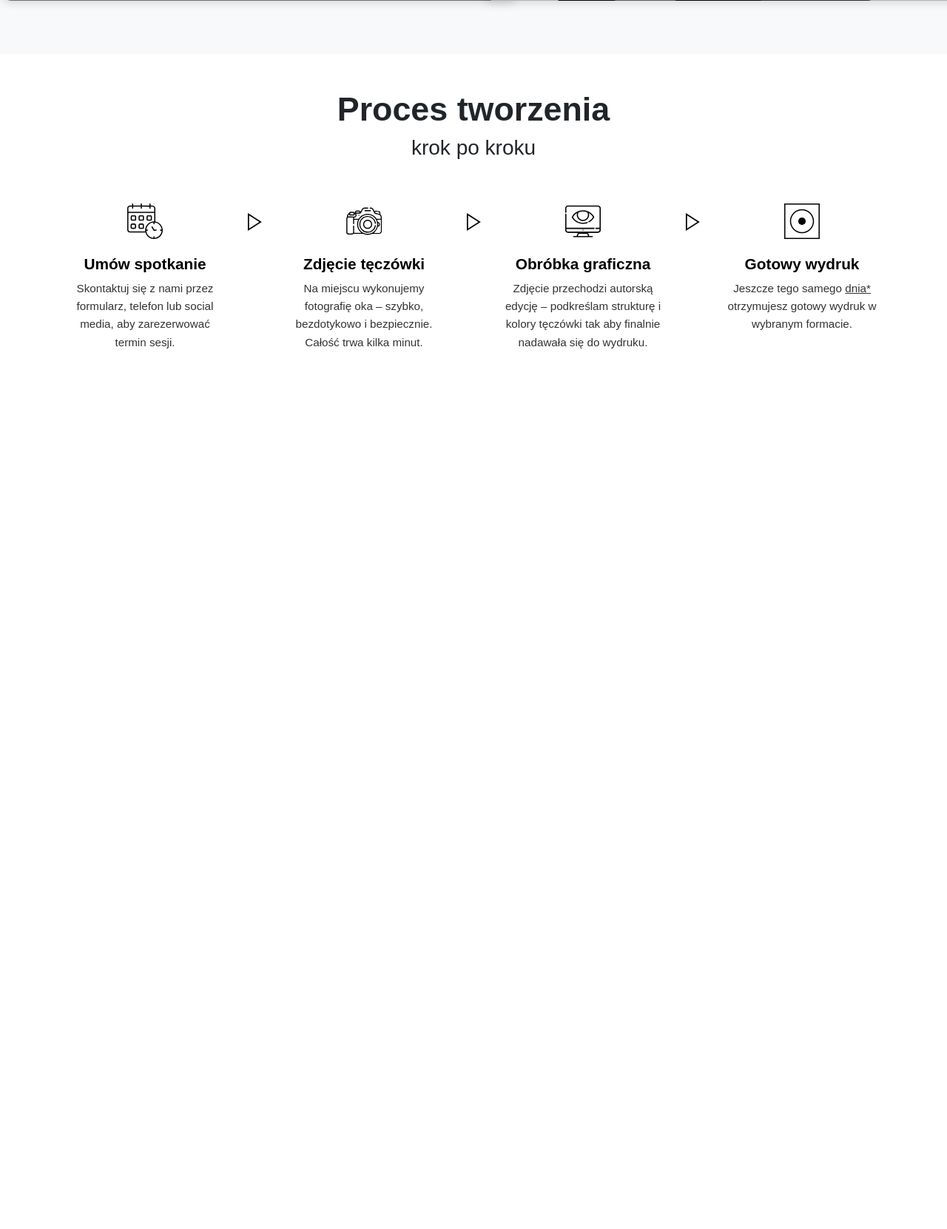
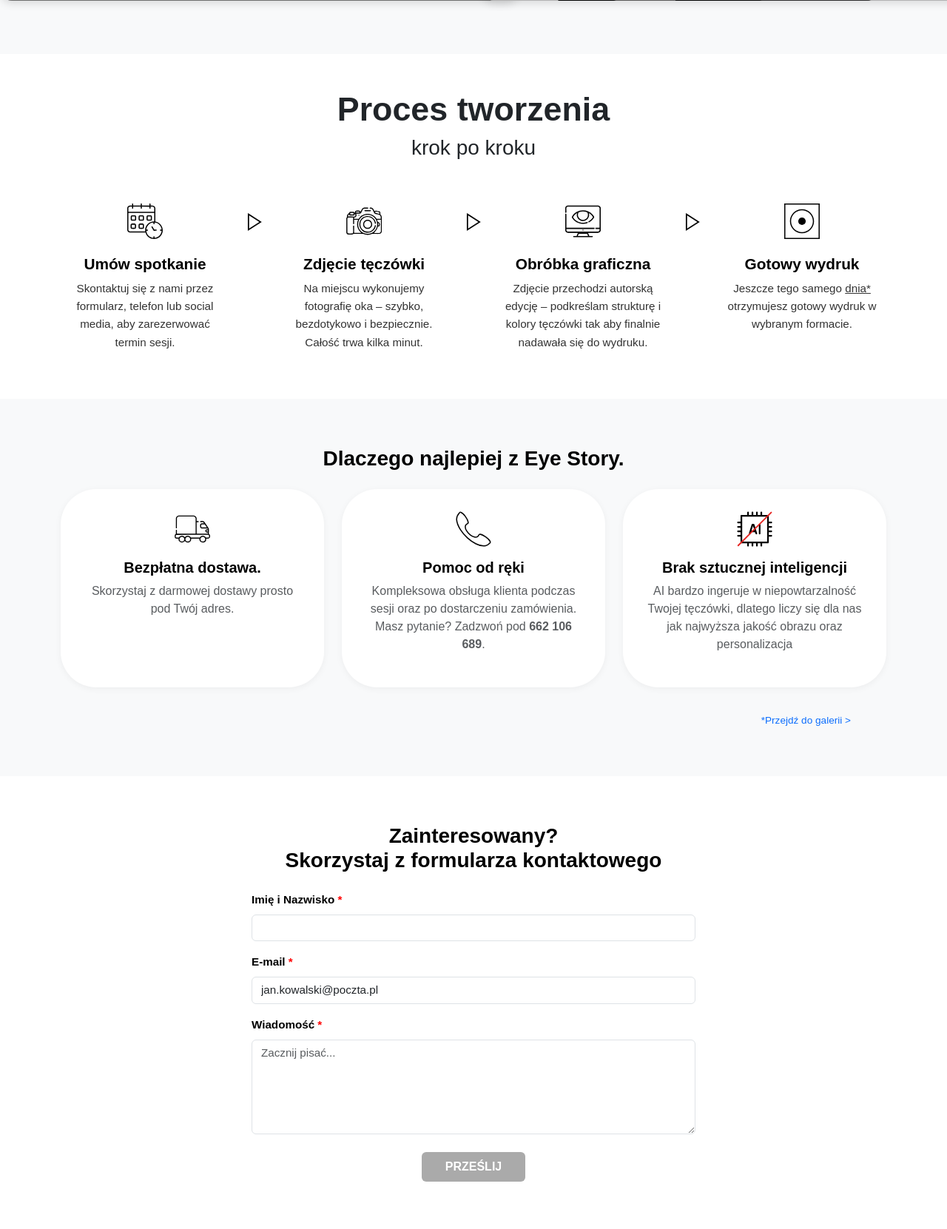
Before and after one commit to Poolsarr/ziutek, a PHP site: page / in a window 1280 px wide; the page is wider, and only the part inside the window is pictured. Shown: the part 3290-4951 px from the top of that part at 74% size. Before the commit the page ends 3761 px from the top of that part, so only its background shows below. Run offline with PHP 8.4, Linux system fonts and the light colour scheme; grey boxes are pictures that could not be loaded.

Commit message:
Dodano sekcje Dlaczego najlepiej z Eye Story. i formularz, Poprawiono responsywnosc

```diff
--- a/index.html
+++ b/index.html
@@ -22,6 +22,7 @@
     <!-- ========================================================================= -->
     <!-- Sekcja Główna (Hero)                                                      -->
     <!-- ========================================================================= -->
+
     <section class="main-section">
         <div class="container-fluid px-3">
             <div class="row gx-2 mt-2 align-items-center justify-content-center">
@@ -52,26 +53,49 @@
     <!-- ========================================================================= -->
     <!-- Sekcja Galeria                                                            -->
     <!-- ========================================================================= -->
+
     <section id="galeria" class="main-section gallery-section">
         <div class="container-fluid px-3">
             <div id="galeria-start-point" style="position: relative; top: -60px;"></div> <!-- Możesz dostosować 'top' lub użyć scroll-margin-top -->
             <div class="row gx-2 mt-2 align-items-center justify-content-center">
-                <!-- Kolumna z siatką obrazów -->
+        <!-- Galeria -->
         <div class="col-lg-6 d-flex align-items-center">
-                    <div class="row g-md-4 g-2">
-                        <!-- ZMIANA KLAS KOLUMN -->
-                        <div class="col-md-6 col-12 mb-2 mb-md-0">
-                            <img src="assets/przykład 1.png" alt="Przykład zdjęcia tęczówki 1" class="img-fluid rounded shadow gallery-image-square" />
+        <div class="w-100">
+
+            <!-- Karuzela (mobile only) -->
+            <div id="mobileGalleryCarousel" class="carousel slide d-md-none mb-4" data-bs-ride="carousel">
+                <div class="carousel-inner">
+                    <div class="carousel-item active">
+                        <img src="assets/przykład 1.png" class="gallery-carousel-img" alt="Przykład zdjęcia tęczówki 1" />
                     </div>
-                        <div class="col-md-6 col-12 mb-2 mb-md-0">
-                            <img src="assets/wizualizacja 3.jpg" alt="Wizualizacja produktu 3" class="img-fluid rounded shadow gallery-image-square" />
+                    <div class="carousel-item">
+                    <img src="assets/wizualizacja 3.jpg" class="gallery-carousel-img" alt="Wizualizacja produktu 3" />
                     </div>
-                        <div class="col-md-6 col-12 mb-2 mb-md-0">
-                            <img src="assets/wizualizacja 4.jpg" alt="Wizualizacja produktu 4" class="img-fluid rounded shadow gallery-image-square" />
+                    <div class="carousel-item">
+                    <img src="assets/wizualizacja 4.jpg" class="gallery-carousel-img" alt="Wizualizacja produktu 4" />
                     </div>
-                        <div class="col-md-6 col-12"> <!-- Ostatni nie potrzebuje mb-2 na mobile -->
-                            <img src="assets/przykład 2.png" alt="Przykład zdjęcia tęczówki 2" class="img-fluid rounded shadow gallery-image-square" />
+                    <div class="carousel-item">
+                    <img src="assets/przykład 2.png" class="gallery-carousel-img" alt="Przykład zdjęcia tęczówki 2" />
                     </div>
+                </div>
+                <button class="carousel-control-prev" type="button" data-bs-target="#mobileGalleryCarousel" data-bs-slide="prev">
+                    <span class="carousel-control-prev-icon" aria-hidden="true"></span>
+                    <span class="visually-hidden">Poprzedni</span>
+                </button>
+                <button class="carousel-control-next" type="button" data-bs-target="#mobileGalleryCarousel" data-bs-slide="next">
+                    <span class="carousel-control-next-icon" aria-hidden="true"></span>
+                    <span class="visually-hidden">Następny</span>
+                </button>
+            </div>
+
+            <!-- Siatka 2x2 (desktop only) -->
+            <div class="gallery-grid d-none d-md-grid">
+            <img src="assets/przykład 1.png" alt="Przykład zdjęcia tęczówki 1" />
+            <img src="assets/wizualizacja 3.jpg" alt="Wizualizacja produktu 3" />
+            <img src="assets/wizualizacja 4.jpg" alt="Wizualizacja produktu 4" />
+            <img src="assets/przykład 2.png" alt="Przykład zdjęcia tęczówki 2" />
+            </div>
+
         </div>
         </div>
             <!-- Kolumna z tekstem opisowym galerii -->
@@ -100,6 +124,7 @@
     <!-- ========================================================================= -->
     <!-- Sekcja Eye Story (Karuzele)                                               -->
     <!-- ========================================================================= -->
+
     <section id="eye-story-section" class="py-5">
         <div class="container text-center">
             <h2 class="main-title fw-bold mb-4">Poznaj Eye Story</h2>
@@ -152,6 +177,7 @@
     <!-- ========================================================================= -->
     <!-- Sekcja Produkty i Wymiary                                                 -->
     <!-- ========================================================================= -->
+
     <section class="product-dimensions-section container-fluid py-5">
         <div class="row g-4">
             <!-- Karta Produktów Końcowych -->
@@ -178,6 +204,7 @@
     <!-- ========================================================================= -->
     <!-- Sekcja Proces Tworzenia                                                   -->
     <!-- ========================================================================= -->
+
     <section class="creation-process-section py-5 text-dark">
         <div class="container">
             <!-- Nagłówek sekcji -->
@@ -243,5 +270,72 @@
             </div> <!-- Koniec .creation-steps-row -->
         </div> <!-- Koniec .container -->
     </section>
+
+    <!-- ========================================================================= -->
+    <!-- Dlaczego eye story                                                        -->
+    <!-- ========================================================================= -->
+
+    <section class="why-eye-story">
+        <div class="container">
+            <h2 class="section-title mb-4">Dlaczego najlepiej z Eye Story.</h2>
+            <div class="row justify-content-center">
+                <!-- Karta 1 -->
+                <div class="col-md-4 mb-4">
+                    <div class="custom-card">
+                    <img src="assets/icons/ikona (2).svg" alt="Ikona: Dostawa" class="creation-step-icon mb-3">
+                    <h5 class="fw-bold">Bezpłatna dostawa.</h5>
+                    <p class="text-muted">Skorzystaj z darmowej dostawy prosto pod Twój adres.</p>
+                    </div>
+                </div>
+                <!-- Karta 2 -->
+                <div class="col-md-4 mb-4">
+                    <div class="custom-card">
+                    <img src="assets/icons/ikona (3).svg" alt="Ikona: Dostawa" class="creation-step-icon mb-3">
+                    <h5 class="fw-bold">Pomoc od ręki</h5>
+                    <p class="text-muted">Kompleksowa obsługa klienta podczas sesji oraz po dostarczeniu zamówienia. <br>Masz pytanie? Zadzwoń pod <strong>662 106 689</strong>.</p>
+                    </div>
+                </div>
+                <!-- Karta 3 -->
+                <div class="col-md-4 mb-4">
+                    <div class="custom-card">
+                    <img src="assets/icons/ikona (4).svg" alt="Ikona: Dostawa" class="creation-step-icon mb-3">
+                    <h5 class="fw-bold">Brak sztucznej inteligencji</h5>
+                    <p class="text-muted">AI bardzo ingeruje w niepowtarzalność Twojej tęczówki, dlatego liczy się dla nas jak najwyższa jakość obrazu oraz personalizacja</p>
+                    </div>
+                </div>
+            </div>
+            <div class="mt-2 text-end pe-md-5">
+                <a href="#" class="text-primary text-link-small">*Przejdź do galerii &gt;</a>
+            </div>
+        </div>
+    </section>
+
+    <!-- ========================================================================= -->
+    <!-- Kontakt                                                                   -->
+    <!-- ========================================================================= -->
+
+    <section class="contact-form-section">
+        <div class="container">
+            <h3 class="section-title mb-4">Zainteresowany?<br>Skorzystaj z formularza kontaktowego</h3>
+            <form>
+                <div class="mb-3">
+                    <label for="name" class="form-label">Imię i Nazwisko <span>*</span></label>
+                    <input type="text" class="form-control" id="name" required>
+                </div>
+                <div class="mb-3">
+                    <label for="email" class="form-label">E-mail <span>*</span></label>
+                    <input type="email" class="form-control" id="email" value="jan.kowalski@poczta.pl" required>
+                </div>
+                <div class="mb-3">
+                    <label for="message" class="form-label">Wiadomość <span>*</span></label>
+                    <textarea class="form-control" id="message" rows="5" placeholder="Zacznij pisać..." required></textarea>
+                </div>
+                <div class="text-center mt-4">
+                    <button type="submit" class="btn btn-secondary">PRZEŚLIJ</button>
+                </div>
+            </form>
+        </div>
+    </section>
+
 </body>
 </html>
--- a/style.css
+++ b/style.css
@@ -816,3 +823,153 @@ a:hover {
         font-size: 0.8rem;
     }
 }
+
+.gallery-grid-mobile {
+  display: grid;
+  grid-template-columns: 1fr 1fr;
+  gap: 1rem;
+  width: 100%;
+  max-width: 1000px;
+  margin-left: auto;
+  margin-right: auto;
+}
+.gallery-grid-mobile > div {
+  aspect-ratio: 1/1;
+  width: 100%;
+  display: flex;
+}
+.gallery-grid-mobile img {
+  width: 100%;
+  height: 100%;
+  object-fit: cover;
+  border-radius: 1rem;
+  display: block;
+}
+
+@media (max-width: 767.98px) {
+  #eye-story-section .carousel-inner .carousel-item .d-flex {
+    flex-direction: column !important;
+    gap: 1.5rem !important;
+    padding-left: 0 !important;
+    padding-right: 0 !important;
+  }
+  .eye-story-card-wide {
+    width: 100% !important;
+    min-width: 0;
+    max-width: 100%;
+    margin-left: auto;
+    margin-right: auto;
+    text-align: left;
+  }
+}
+
+
+/* Siatka 2x2 dla desktop */
+.gallery-grid {
+  display: grid;
+  grid-template-columns: 1fr 1fr;
+  gap: 1rem;
+}
+
+.gallery-grid img {
+  width: 100%;
+  height: auto;
+  border-radius: 0.5rem;
+  box-shadow: 0 0.5rem 1rem rgba(0, 0, 0, 0.1);
+}
+
+/* Obrazki w karuzeli */
+.gallery-carousel-img {
+  width: 100%;
+  height: auto;
+  border-radius: 0.5rem;
+  box-shadow: 0 0.5rem 1rem rgba(0, 0, 0, 0.1);
+}
+
+/* === Sekcja: Dlaczego najlepiej z Eye Story === */
+.why-eye-story {
+  color: black;
+  background-color: #f8f9fa;
+  padding: 4rem 0;
+  text-align: center;
+}
+
+.why-eye-story .section-title {
+  font-size: 1.75rem;
+  font-weight: bold;
+  margin-bottom: 2rem;
+}
+
+.why-eye-story .custom-card {
+  background: #fff;
+      border-radius: 3rem;
+  box-shadow: 0 2px 10px rgba(0, 0, 0, 0.05);
+  padding: 30px;
+  height: 100%;
+  transition: transform 0.2s ease;
+}
+
+.why-eye-story .custom-card:hover {
+  transform: translateY(-5px);
+}
+
+.why-eye-story .custom-card i {
+  font-size: 2rem;
+  color: #000;
+  display: block;
+  margin-bottom: 1rem;
+}
+
+.why-eye-story .custom-card i.highlight-text {
+  color: red;
+}
+
+.why-eye-story .text-link-small {
+  font-size: 0.85rem;
+  text-decoration: none;
+}
+
+/* === Sekcja: Formularz kontaktowy === */
+.contact-form-section {
+    color: black;
+  background: #fff;
+  padding: 4rem 0;
+  text-align: center;
+}
+
+.contact-form-section .section-title {
+  font-size: 1.75rem;
+  font-weight: bold;
+  margin-bottom: 2rem;
+}
+
+.contact-form-section form {
+  max-width: 600px;
+  margin: 0 auto;
+  text-align: left;
+}
+
+.contact-form-section .form-label {
+  font-size: 0.95rem;
+  font-weight: bold;
+}
+
+.contact-form-section .form-label span {
+  color: red;
+}
+
+.contact-form-section .form-control {
+  font-size: 0.95rem;
+}
+
+.contact-form-section button[type="submit"] {
+  background-color: #aaa;
+  border: none;
+  font-weight: bold;
+  text-transform: uppercase;
+  padding: 0.5rem 2rem;
+}
+
+.contact-form-section button[type="submit"]:hover {
+  background-color: #888;
+}
```
Also changed, not shown: other parts of style.css (+28 -21 lines). Lines whose indentation alone changed are shown as unchanged.
